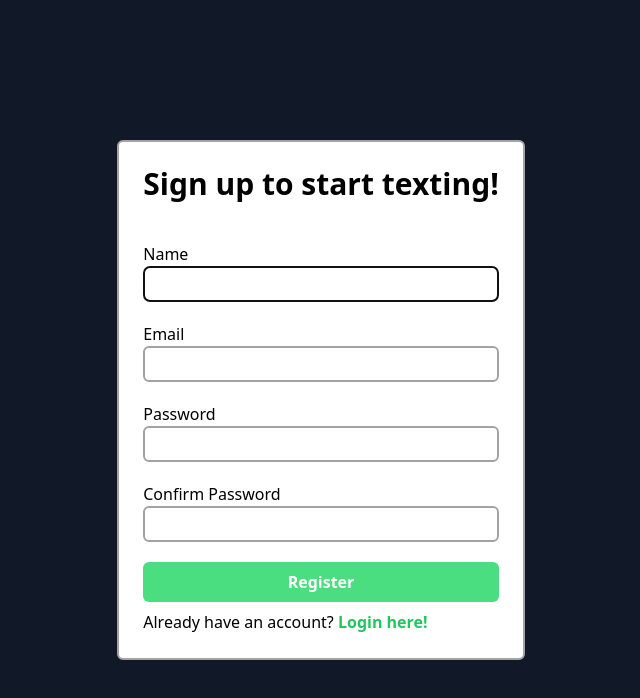
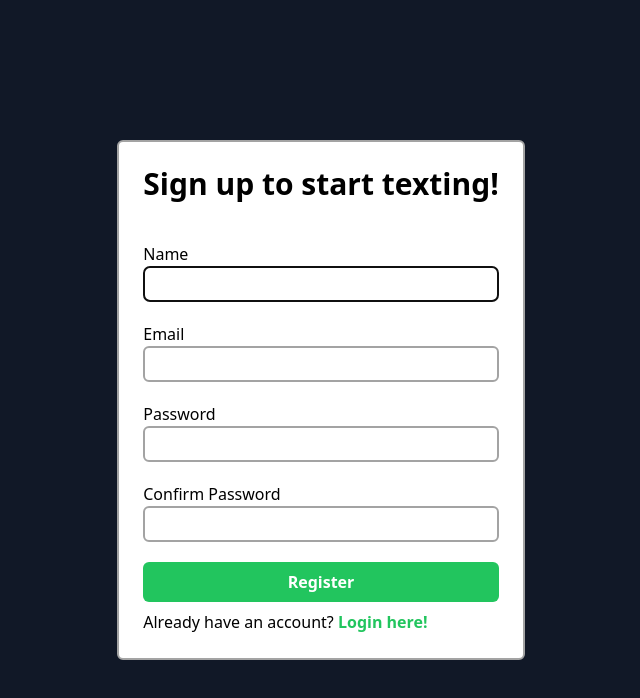
Before and after one commit to SvanteJonssonITHS/Cross-plattform-utveckling-Laboration-1, a React (Vite) app in the folder frontend/: page /register in a window 1280 px wide. Shown: the top 698 px of the page, without its empty margins (319-959 px from the left). Built offline with nearby package versions, Linux system fonts and the light colour scheme; no server answers.

Commit message:
Updated forms

```diff
--- a/frontend/src/views/Login.jsx
+++ b/frontend/src/views/Login.jsx
@@ -12,7 +12,7 @@ export default function () {
 					password: '',
 					submitError: ''
 				}}
-				onSubmit={(values, { setErrors }) => {
+				onSubmit={(values, { setErrors, setSubmitting }) => {
 					(async () => {
 						const request = await fetch('/api/user/login', {
 							method: 'POST',
@@ -27,6 +27,7 @@ export default function () {
 						} else {
 							setErrors({ submitError: response.message });
 						}
+						setSubmitting(false);
 					})();
 				}}
 				validate={(values) => {
@@ -45,7 +46,7 @@ export default function () {
 					return errors;
 				}}
 			>
-				{({ dirty, isSubmitting, isValid }) => (
+				{({ isSubmitting, isValid }) => (
 					<Form className="flex flex-col m-auto w-full min-h-screen sm:w-fit sm:min-h-fit rounded-none sm:rounded-md bg-white p-6 border-2 border-neutral-400">
 						<h2 className="text-3xl font-semibold mb-10">Login to start texting!</h2>
 						<label className="flex flex-col">
@@ -76,7 +77,7 @@ export default function () {
 							/>
 						</label>
 						<input
-							disabled={!dirty || isSubmitting || !isValid}
+							disabled={isSubmitting || !isValid}
 							type="submit"
 							value="Login"
 							className="px-7 py-2 mb-2 rounded-md bg-green-500 disabled:bg-green-400 hover:bg-green-600 text-white font-semibold cursor-pointer"
--- a/frontend/src/views/Register.jsx
+++ b/frontend/src/views/Register.jsx
@@ -14,7 +14,7 @@ export default function () {
 					confirmPassword: '',
 					submitError: ''
 				}}
-				onSubmit={(values, { setErrors }) => {
+				onSubmit={(values, { setErrors, setSubmitting }) => {
 					(async () => {
 						const request = await fetch('/api/user/register', {
 							method: 'POST',
@@ -29,6 +29,7 @@ export default function () {
 						} else {
 							setErrors({ submitError: response.message });
 						}
+						setSubmitting(false);
 					})();
 				}}
 				validate={(values) => {
@@ -55,7 +56,7 @@ export default function () {
 					return errors;
 				}}
 			>
-				{({ dirty, isSubmitting, isValid }) => (
+				{({ isSubmitting, isValid }) => (
 					<Form className="flex flex-col m-auto w-full min-h-screen sm:w-fit sm:min-h-fit rounded-none sm:rounded-md bg-white p-6 border-2 border-neutral-400">
 						<h2 className="text-3xl font-semibold mb-10">Sign up to start texting!</h2>
 						<label className="flex flex-col">
@@ -112,7 +113,7 @@ export default function () {
 							/>
 						</label>
 						<input
-							disabled={!dirty || isSubmitting || !isValid}
+							disabled={isSubmitting || !isValid}
 							type="submit"
 							value="Register"
 							className="px-7 py-2 mb-2 rounded-md bg-green-500 disabled:bg-green-400 hover:bg-green-600 text-white font-semibold cursor-pointer"
```
